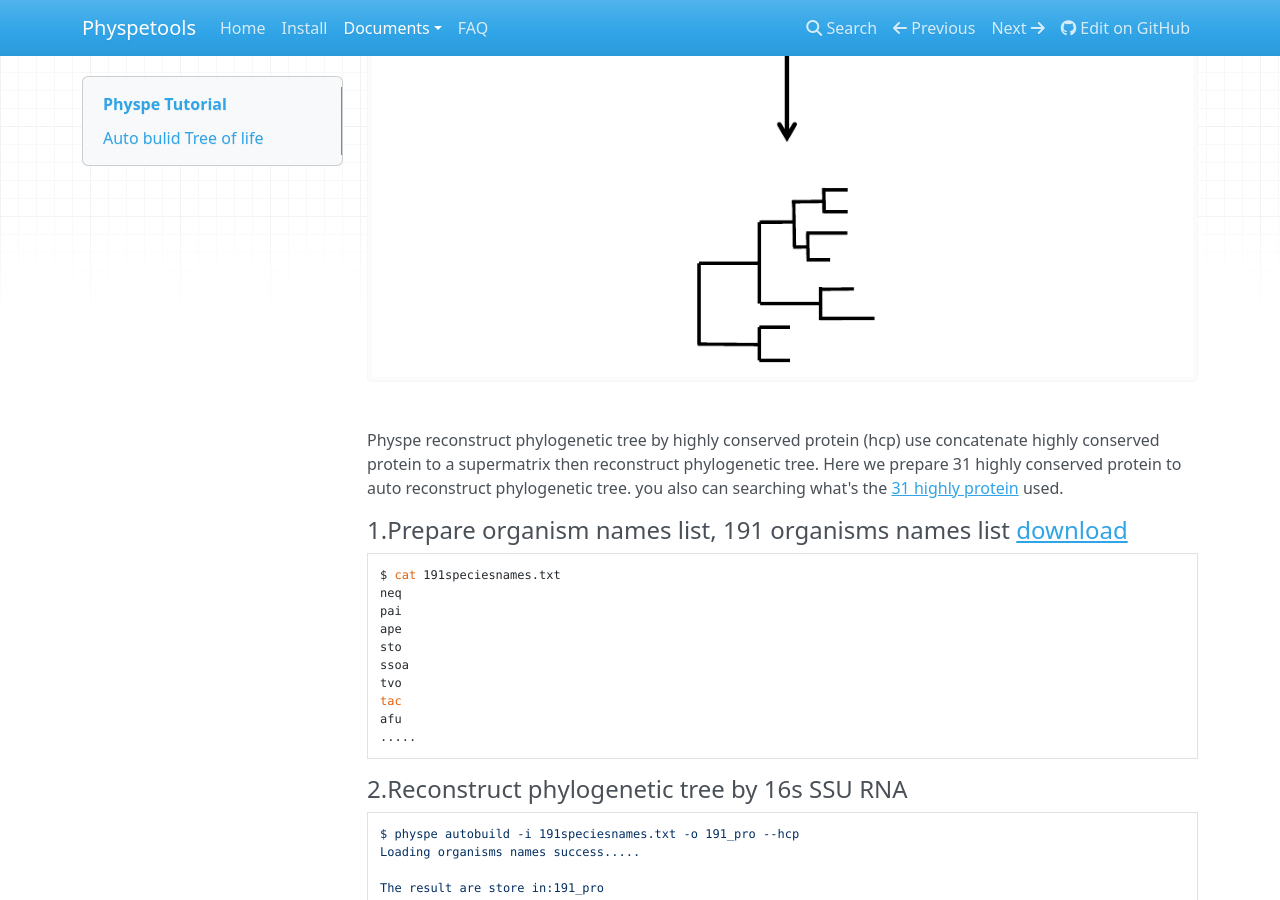
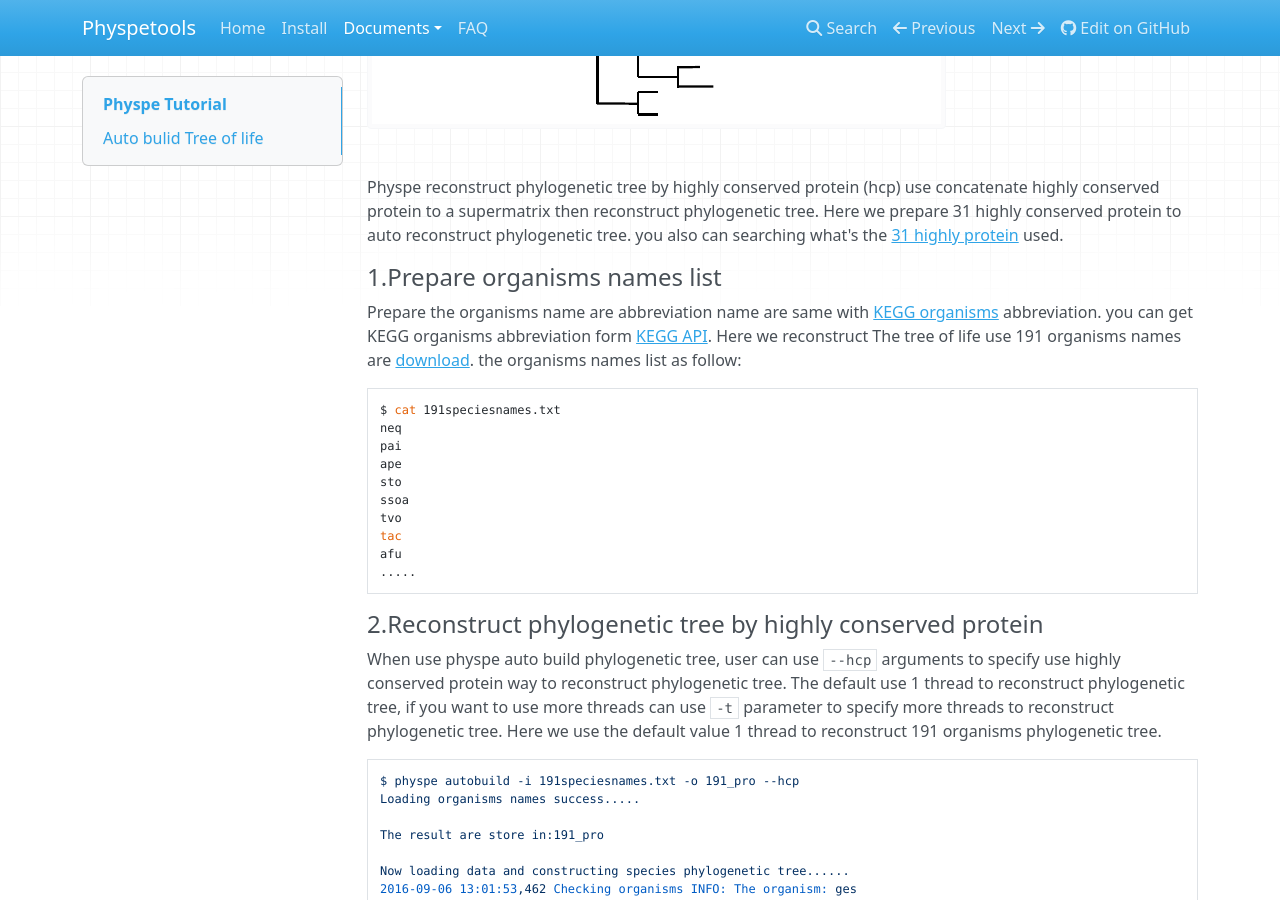
Before and after one commit to yangfangs/physpetools, an MkDocs documentation site: the page built from docs/docs/tutorial.md, in a window 1280 px wide and 900 px high, scrolled down 731 px. Built offline with MkDocs 1.6.1, drawn with Linux system fonts in a browser that asks for light colours; nearby versions of some CDN libraries; old or Windows-style settings are respelled for this version of MkDocs.

Commit message:
update tutorial tree of life

````diff
--- a/docs/docs/tutorial.md
+++ b/docs/docs/tutorial.md
@@ -16,7 +16,10 @@
 Physpe reconstruct phylogenetic tree by highly conserved protein (hcp) use concatenate highly conserved protein to a supermatrix then reconstruct phylogenetic tree.
 Here we prepare 31 highly conserved protein to auto reconstruct phylogenetic tree. you also can searching what's the [31 highly protein](faq.md#Physpe_reconstruct_phylogenetic_tree_database) used.
 
-####  1.Prepare organism names list, 191 organisms names list [download][1]
+####  1.Prepare organisms names list
+
+Prepare the organisms name are abbreviation name are same with [KEGG organisms][2] abbreviation. you can get KEGG organisms abbreviation form [KEGG API][3].
+Here we reconstruct The tree of life use 191 organisms names are [download][1]. the organisms names list as follow:
 
 ```bash
 $ cat 191speciesnames.txt
@@ -31,7 +34,11 @@
 .....
 ```
 
-####  2.Reconstruct phylogenetic tree by 16s SSU RNA
+####  2.Reconstruct phylogenetic tree by highly conserved protein
+
+When use physpe auto build phylogenetic tree, user can use `--hcp` arguments to specify use highly conserved protein way to reconstruct phylogenetic tree. The default use 1 thread
+to reconstruct phylogenetic tree, if you want to use more threads can use `-t` parameter to specify more threads to reconstruct phylogenetic tree. Here we use the default value 1 thread to
+reconstruct 191 organisms phylogenetic tree.
 
 ```
 $ physpe autobuild -i 191speciesnames.txt -o 191_pro --hcp
````
Also changed, not shown: other parts of docs/docs/tutorial.md (+2 -0 lines), docs/docs/img/physpe_concept_hcp.png.
